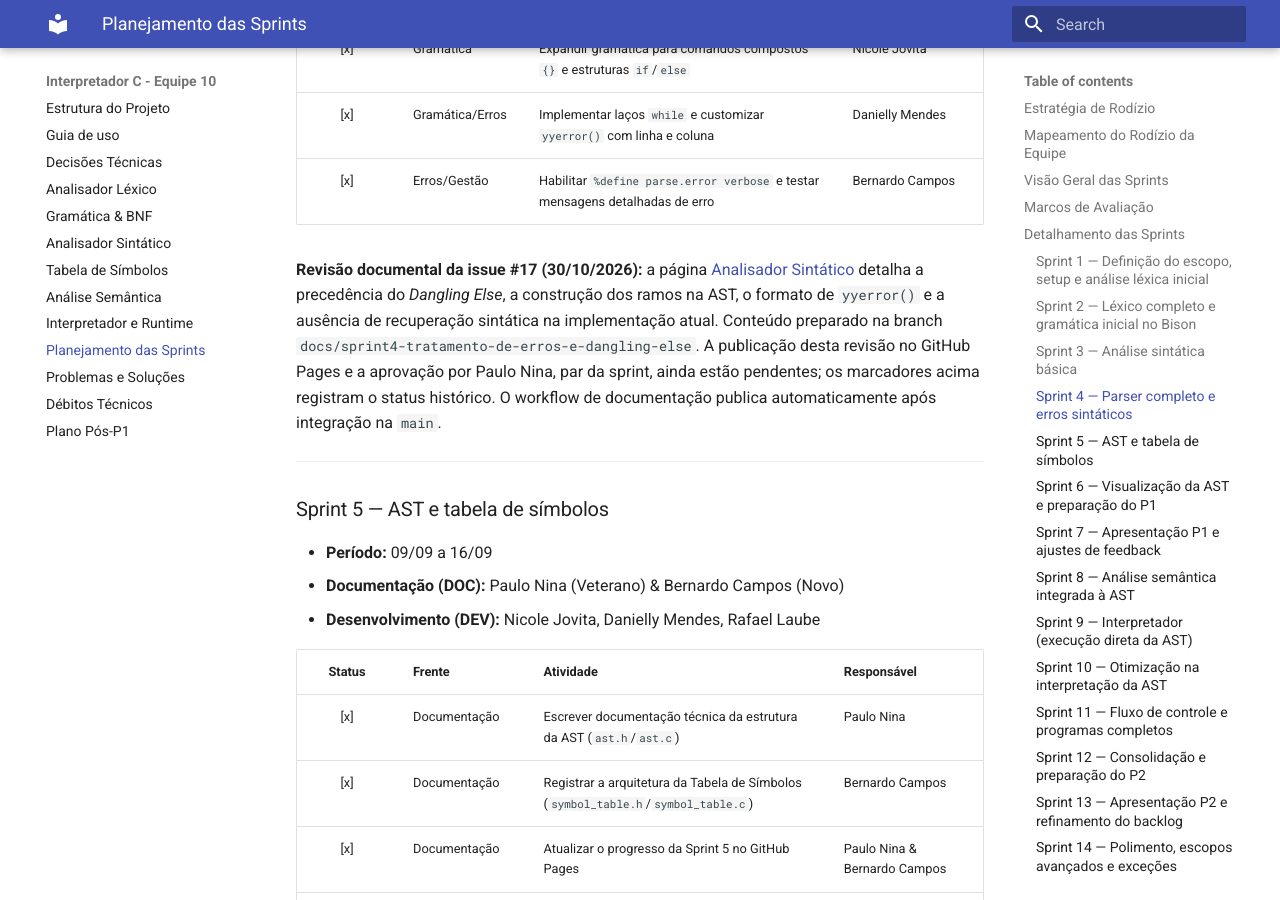
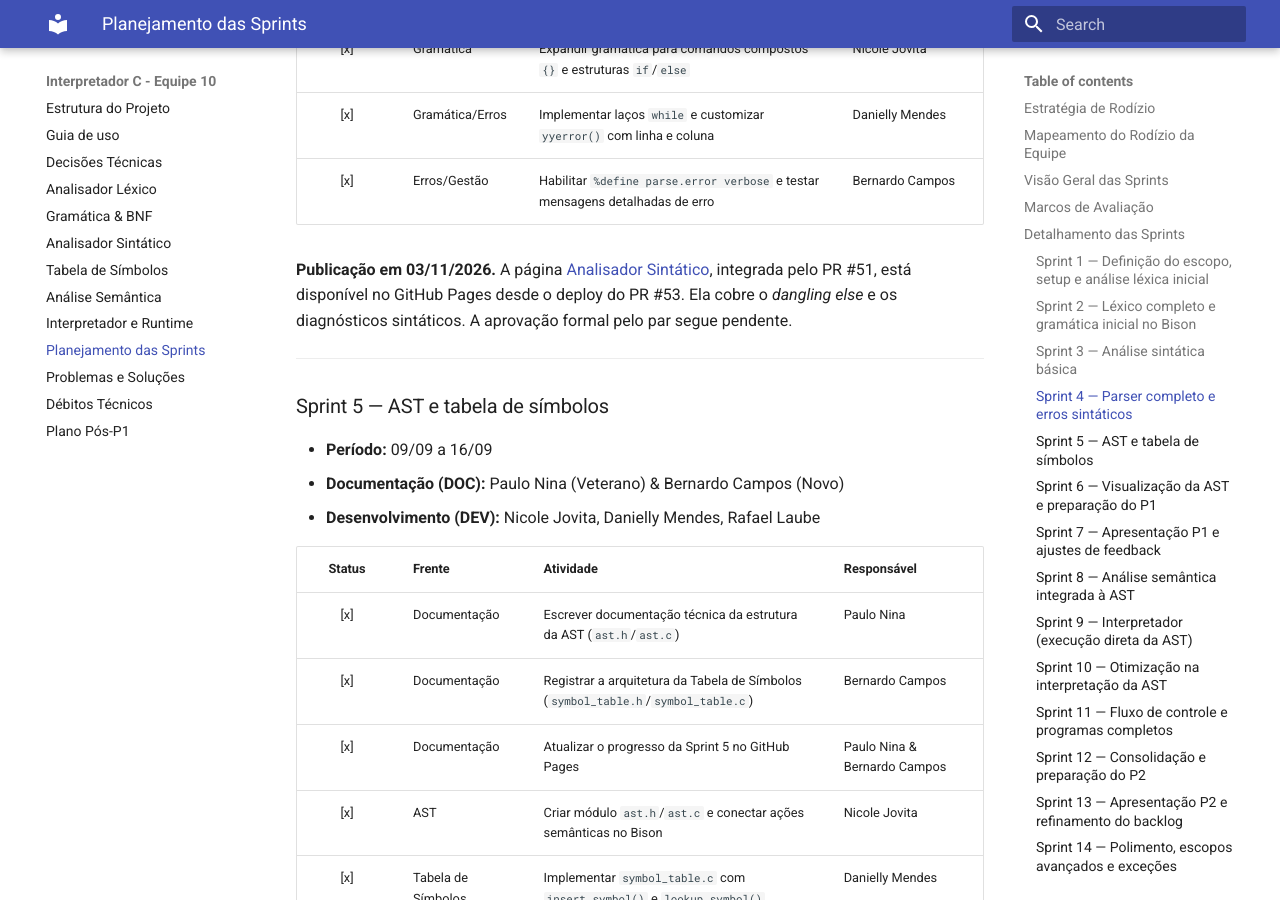
Before and after one commit to interpretador-c-unb/Compiladores1-equipe10, an MkDocs documentation site: the page built from documentos/planejamento-sprints.md, in a window 1280 px wide and 900 px high, scrolled down 6207 px. Built offline with MkDocs 1.6.1 and Material for MkDocs 9.7.7, drawn with Linux system fonts in a browser that asks for light colours.

Commit message:
docs(sprint4): registra a publicação do analisador
Refs #18

```diff
--- a/documentos/planejamento-sprints.md
+++ b/documentos/planejamento-sprints.md
@@ -145,7 +145,7 @@ Para garantir rastreabilidade, aprendizado contínuo e transferência de conheci
 | [x] | Gramática/Erros | Implementar laços `while` e customizar `yyerror()` com linha e coluna | Danielly Mendes |
 | [x] | Erros/Gestão | Habilitar `%define parse.error verbose` e testar mensagens detalhadas de erro | Bernardo Campos |
 
-**Revisão documental da issue #17 (30/10/2026):** a página [Analisador Sintático](analisador-sintatico.md) detalha a precedência do *Dangling Else*, a construção dos ramos na AST, o formato de `yyerror()` e a ausência de recuperação sintática na implementação atual. Conteúdo preparado na branch `docs/sprint4-tratamento-de-erros-e-dangling-else`. A publicação desta revisão no GitHub Pages e a aprovação por Paulo Nina, par da sprint, ainda estão pendentes; os marcadores acima registram o status histórico. O workflow de documentação publica automaticamente após integração na `main`.
+**Publicação em 03/11/2026.** A página [Analisador Sintático](analisador-sintatico.md), integrada pelo PR #51, está disponível no GitHub Pages desde o deploy do PR #53. Ela cobre o *dangling else* e os diagnósticos sintáticos. A aprovação formal pelo par segue pendente.
 
 ---
 
```
